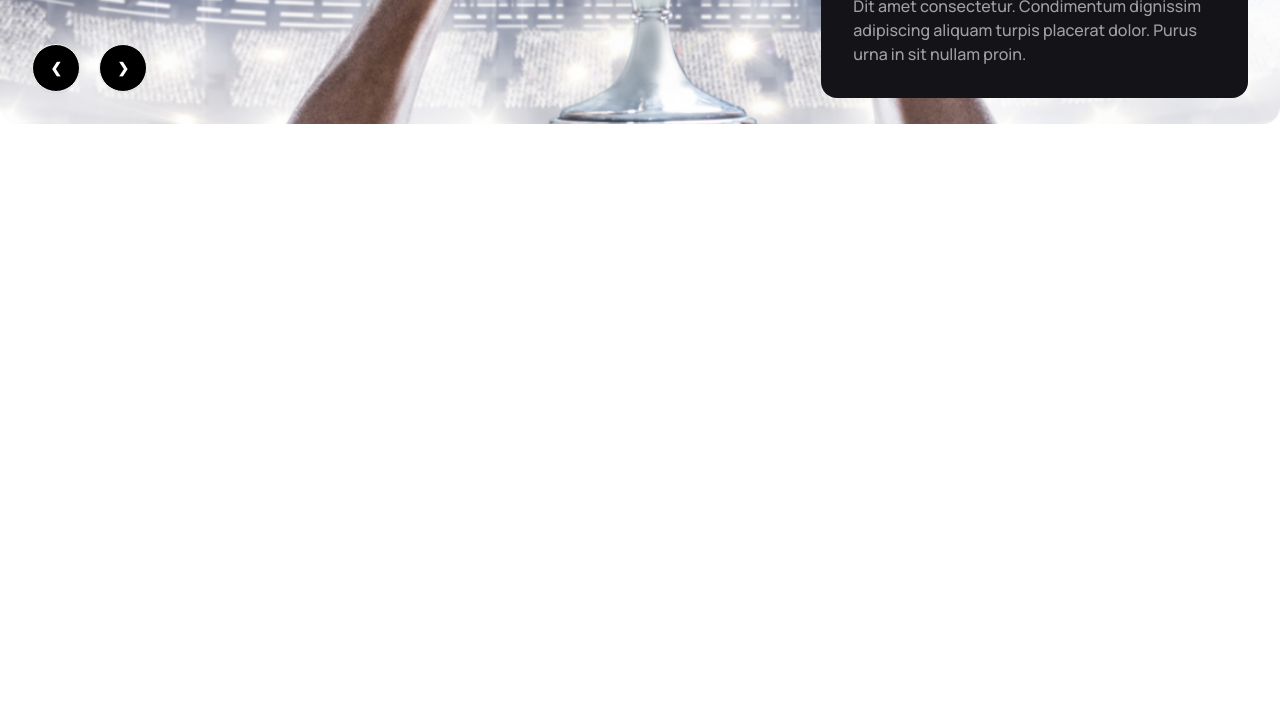
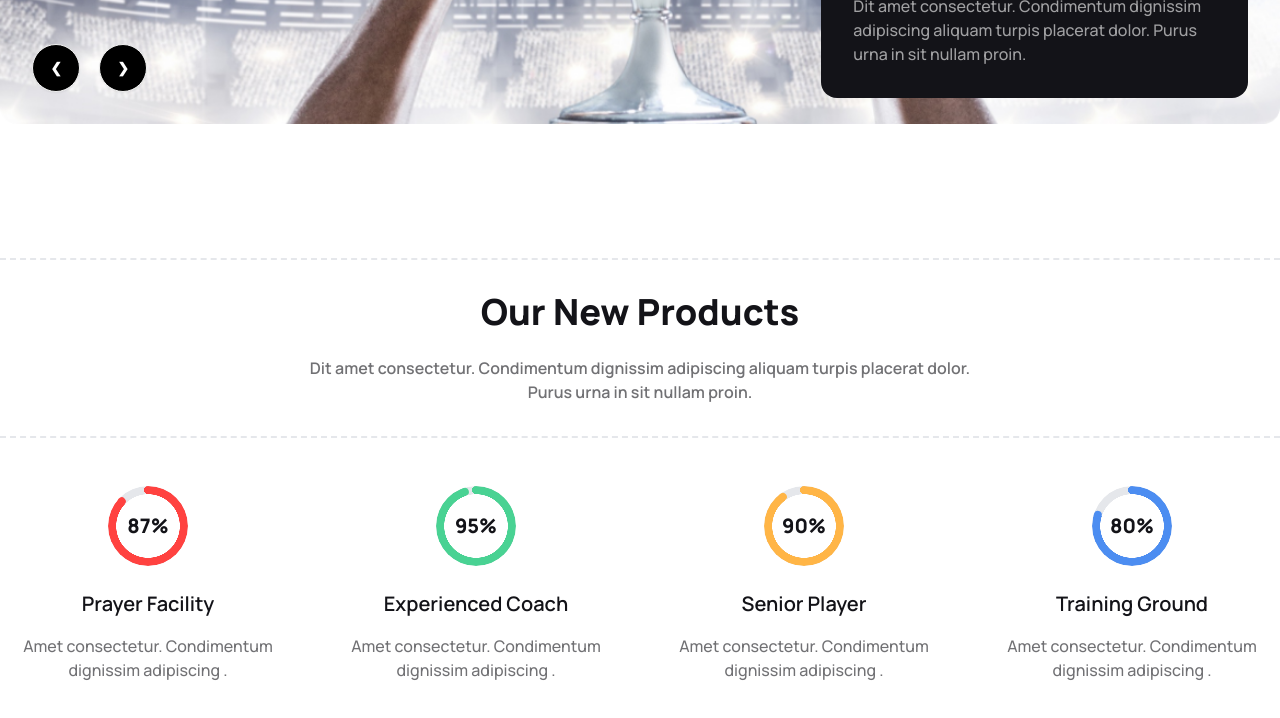
Before and after one commit to MukitHossen7/hockeys-website-with-tailwind, a plain HTML site: page index.html in a window 1280 px wide. Shown: the part 666-1384 px from the top of the page. Before the commit the page ends 836 px from the top, so only its background shows below. Drawn offline with nearby package versions, Linux system fonts and the light colour scheme.

Commit message:
professional hockeys section done

```diff
--- a/index.html
+++ b/index.html
@@ -105,7 +105,7 @@
       </nav>
 
       <!-- banner-section -->
-      <div class="mt-14 lg:px-0 px-3 mb-10 relative">
+      <div class="mt-14 lg:px-0 px-3 relative">
         <div class="carousel w-full">
           <!-- carousel-1 -->
           <div id="slide1" class="carousel-item relative w-full">
@@ -196,5 +196,119 @@
         </div>
       </div>
     </header>
+
+    <main class="container mx-auto">
+      <!-- Professional Hockeys section -->
+      <section class="mt-16 md:mt-32 mb-10">
+        <!-- child-1 -->
+        <div class="border-y-2 border-dashed py-8">
+          <div class="max-w-2xl mx-auto text-center space-y-6">
+            <h3 class="font-extrabold text-3xl md:text-4xl text-[#131318]">
+              Our New Products
+            </h3>
+            <p class="font-semibold text-[#13131899] text-base">
+              Dit amet consectetur. Condimentum dignissim adipiscing aliquam
+              turpis placerat dolor. Purus urna in sit nullam proin.
+            </p>
+          </div>
+        </div>
+
+        <!-- child-2 -->
+        <div class="mt-12 grid grid-cols-1 md:grid-cols-2 lg:grid-cols-4 gap-8">
+          <!-- card-1 -->
+          <div class="flex flex-col items-center text-center">
+            <div class="relative mb-6">
+              <div
+                class="radial-progress text-[#FF4240] z-20"
+                style="--value: 87"
+                role="progressbar"
+              >
+                <span class="text-[#131318] font-extrabold text-xl">87%</span>
+              </div>
+              <div
+                class="radial-progress text-gray-200 absolute left-0"
+                style="--value: 100"
+                role="progressbar"
+              ></div>
+            </div>
+            <h3 class="font-semibold text-xl text-[#131318] mb-4">
+              Prayer Facility
+            </h3>
+            <p class="text-[#13131899] font-medium">
+              Amet consectetur. Condimentum dignissim adipiscing .
+            </p>
+          </div>
+          <!-- card-2 -->
+          <div class="flex flex-col items-center text-center">
+            <div class="relative mb-6">
+              <div
+                class="radial-progress text-[#49D293] z-20"
+                style="--value: 95"
+                role="progressbar"
+              >
+                <span class="text-[#131318] font-extrabold text-xl">95%</span>
+              </div>
+              <div
+                class="radial-progress text-gray-200 absolute left-0"
+                style="--value: 100"
+                role="progressbar"
+              ></div>
+            </div>
+            <h3 class="font-semibold text-xl text-[#131318] mb-4">
+              Experienced Coach
+            </h3>
+            <p class="text-[#13131899] font-medium">
+              Amet consectetur. Condimentum dignissim adipiscing .
+            </p>
+          </div>
+          <!-- card-3 -->
+          <div class="flex flex-col items-center text-center">
+            <div class="relative mb-6">
+              <div
+                class="radial-progress text-[#FFB546] z-20"
+                style="--value: 90"
+                role="progressbar"
+              >
+                <span class="text-[#131318] font-extrabold text-xl">90%</span>
+              </div>
+              <div
+                class="radial-progress text-gray-200 absolute left-0"
+                style="--value: 100"
+                role="progressbar"
+              ></div>
+            </div>
+            <h3 class="font-semibold text-xl text-[#131318] mb-4">
+              Senior Player
+            </h3>
+            <p class="text-[#13131899] font-medium">
+              Amet consectetur. Condimentum dignissim adipiscing .
+            </p>
+          </div>
+          <!-- card-4 -->
+          <div class="flex flex-col items-center text-center">
+            <div class="relative mb-6">
+              <div
+                class="radial-progress text-[#4C8DF1] z-20"
+                style="--value: 80"
+                role="progressbar"
+              >
+                <span class="text-[#131318] font-extrabold text-xl">80%</span>
+              </div>
+              <div
+                class="radial-progress text-gray-200 absolute left-0"
+                style="--value: 100"
+                role="progressbar"
+              ></div>
+            </div>
+            <h3 class="font-semibold text-xl text-[#131318] mb-4">
+              Training Ground
+            </h3>
+            <p class="text-[#13131899] font-medium">
+              Amet consectetur. Condimentum dignissim adipiscing .
+            </p>
+          </div>
+        </div>
+      </section>
+    </main>
   </body>
 </html>
```
